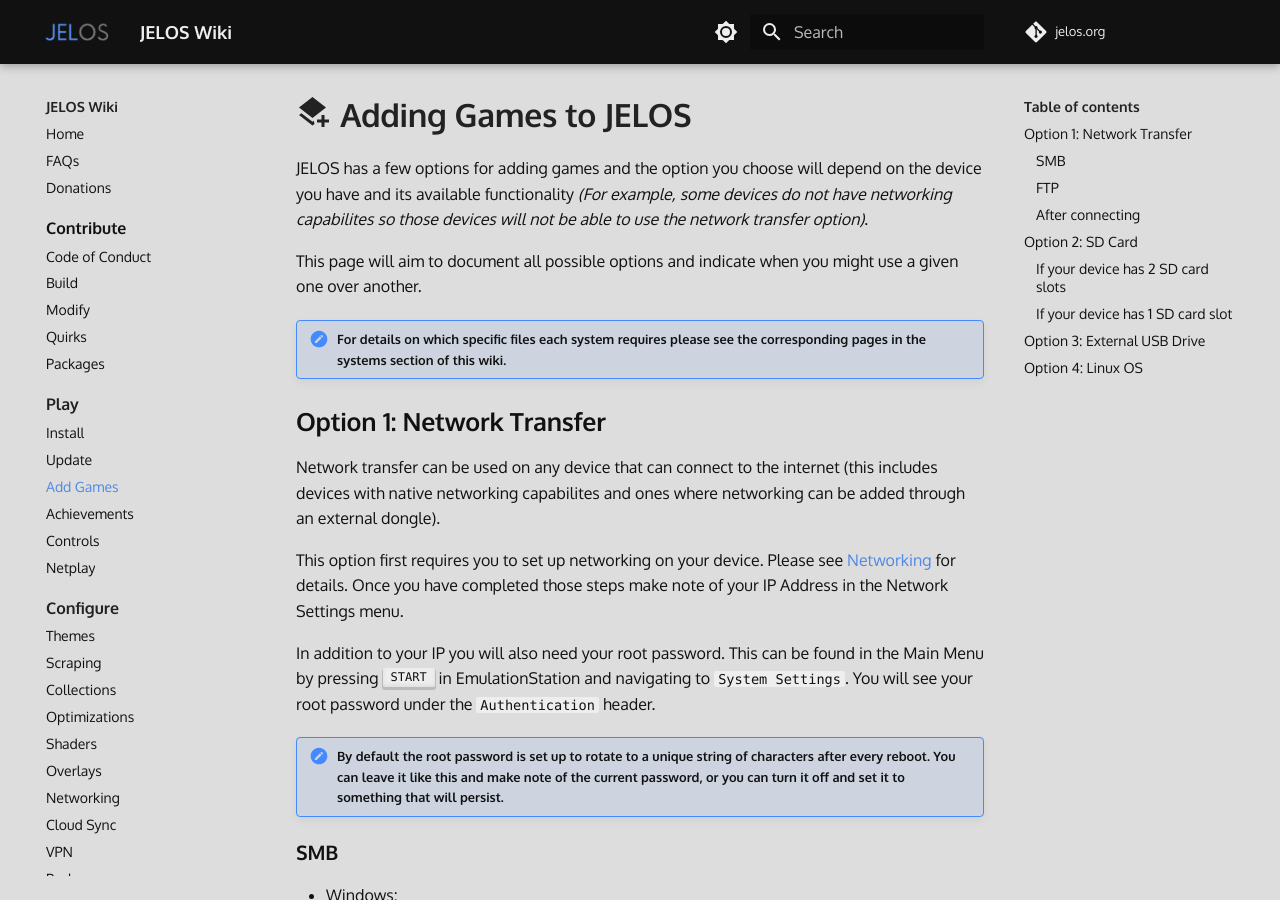
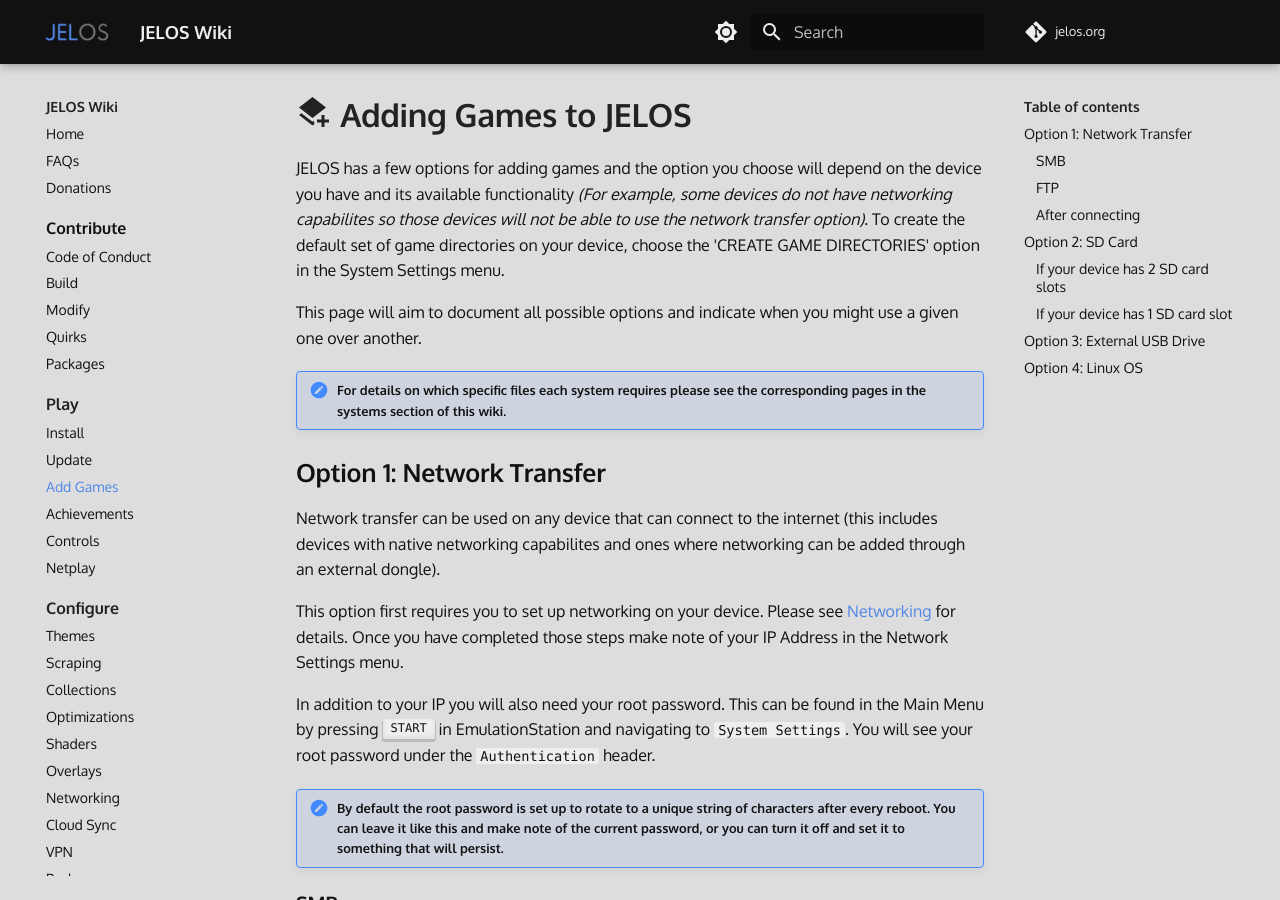
Before and after one commit to wbrawner/jelos.org, an MkDocs documentation site: the page built from docs/play/add-games.md, in a window 1280 px wide and 900 px high. Built offline with MkDocs 1.6.1 and Material for MkDocs 9.7.7, drawn with Linux system fonts in a browser that asks for light colours; some web fonts are replaced; comment, search, counter and statistics services are not loaded.

Commit message:
Update docs to inform users of the create game directories option in EmulationStation.

```diff
--- a/docs/play/add-games.md
+++ b/docs/play/add-games.md
@@ -1,6 +1,6 @@
 # :material-layers-plus: Adding Games to JELOS
 
-JELOS has a few options for adding games and the option you choose will depend on the device you have and its available functionality *(For example, some devices do not have networking capabilites so those devices will not be able to use the network transfer option)*.
+JELOS has a few options for adding games and the option you choose will depend on the device you have and its available functionality *(For example, some devices do not have networking capabilites so those devices will not be able to use the network transfer option)*.  To create the default set of game directories on your device, choose the 'CREATE GAME DIRECTORIES' option in the System Settings menu.
 
 This page will aim to document all possible options and indicate when you might use a given one over another.
 
```
